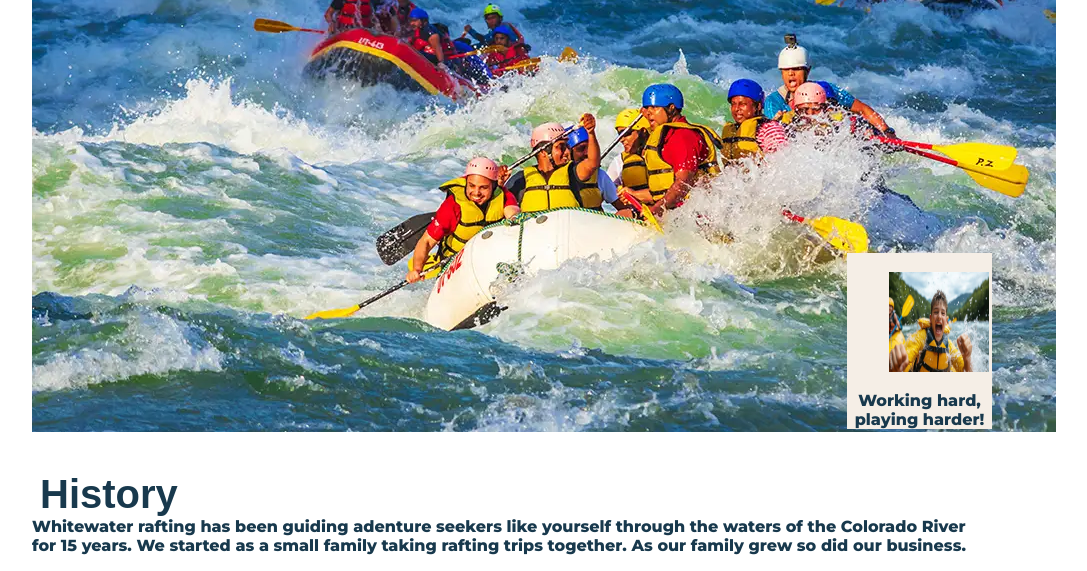
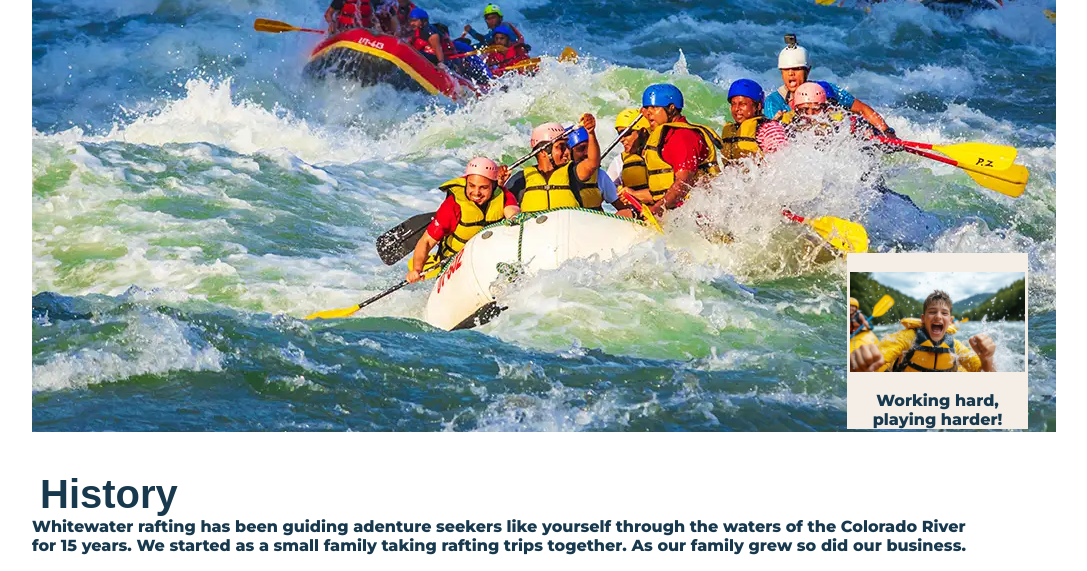
Before and after one commit to chrismiss27/wdd130, a plain HTML site: page wwr/about.html in a window 1280 px wide. Shown: the part 229-800 px from the top of the page, without its empty margins (128-1215 px from the left). Drawn offline with Linux system fonts and the light colour scheme; a web font is replaced by a local one.

Commit message:
fixing the happy customer width

```diff
--- a/wwr/about.html
+++ b/wwr/about.html
@@ -28,7 +28,7 @@
             <img src="images/hero-rafting.webp" alt="Rafting on the river">
             <h1>Whitewater Rafting</h1>
             <article>
-                <img src="images/happy-customer.jpg" alt="Happy Customer" width="175" height="100">
+                <img src="images/happy-customer.jpg" alt="Happy Customer" width="175px" height="100px">
                 <p>Working hard, playing harder!</p>
             </article>
         </div>
--- a/wwr/styles/rafting.css
+++ b/wwr/styles/rafting.css
@@ -82,7 +82,7 @@ article{
 
 article img {
     float: right;
-    width: 100px;
+    width: 175px;
     padding: 3px;
     top: 1px;
     left: 1px;
```
